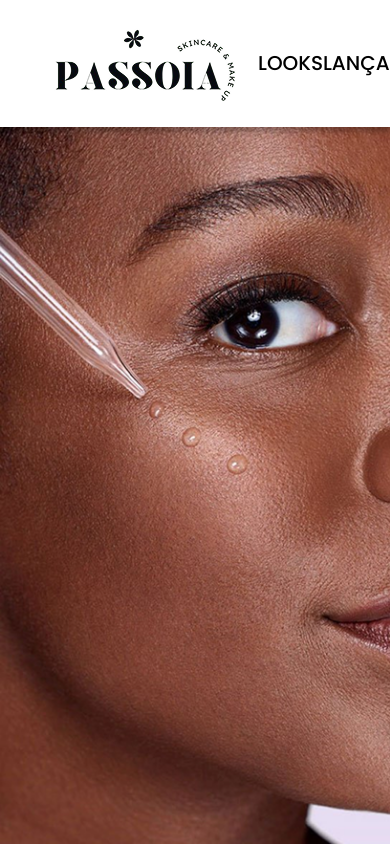
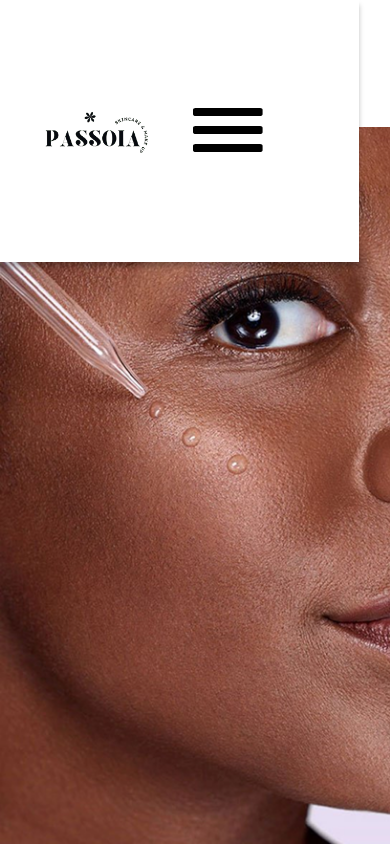
Before and after one commit to luanapalmeira/passoia, a React (Vite) app: page / in a window 390 px wide. Shown: the top 846 px of the page. Built offline with nearby package versions, Linux system fonts and the light colour scheme.

Commit message:
Iniciando a estilização do site para o mobile + Criação do menu hambúrguer

```diff
--- a/src/components/Header/header.scss
+++ b/src/components/Header/header.scss
@@ -18,6 +18,10 @@ header {
     &:hover {
       transform: scale(1.05);
     }
+  }
+
+  .hamburger-img {
+    display: none;
   }
 
   ul {
@@ -44,3 +48,59 @@ header {
     }
   }
 }
+
+@media (min-width: 201px) and (max-width: 500px) {
+  header {
+    height: 31vh;
+    width: 92%;
+
+    img {
+      width: 36%;
+    }
+
+    .hamburger-img {
+      display: flex;
+      margin-right: 2rem;
+      z-index: 20;
+      cursor: pointer;
+
+      img {
+        width: 18vw;
+        height: auto;
+        margin-right: 4rem;
+      }
+    }
+
+    ul {
+      position: absolute;
+      top: 31vh;    //Fica logo abaixo do header fixo
+      left: 0;
+      width: 100%;
+      background: #ffffff;
+      flex-direction: column;
+      align-items: center;
+      padding: 0;
+      gap: 1.5rem;
+
+      /* estado fechado */
+      max-height: 0;
+      overflow: hidden;
+      transition: max-height 0.4s ease-in-out, padding 0.3s;
+
+      li {
+        width: 25%;
+
+        a {
+          font-size: 2.5rem;
+        }
+      }
+    }
+
+    /* menu aberto */
+    .menu-open {
+      padding: 2.5rem 0;
+      max-height: 500px;
+      font-size: 4rem;
+    }
+  }
+}
--- a/src/components/Header/index.jsx
+++ b/src/components/Header/index.jsx
@@ -1,7 +1,11 @@
+import { useState } from "react";
 import "./header.scss";
 import logo from "../../assets/Header/logo.png";
+import menuIcon from "../../assets/Header/menu.svg";
 
 function Header() {
+  const [menuOpen, setMenuOpen] = useState(false);
+
   return (
     <header>
       <img
@@ -11,15 +15,19 @@ function Header() {
         onClick={() => window.scrollTo({ top: 0, behavior: "smooth" })}
       />
 
-      <ul>
+      <div className="hamburger-img" onClick={() => setMenuOpen(!menuOpen)}>
+        <img src={menuIcon} alt="Menu" />
+      </div>
+
+      <ul className={menuOpen ? "menu-open" : ""}>
         <li>
-          <a href="#secao-looks"> LOOKS </a>
+          <a href="#secao-looks" onClick={() => setMenuOpen(false)}> LOOKS </a>
         </li>
         <li>
-          <a href="#secao-lancamentos"> LANÇAMENTOS </a>
+          <a href="#secao-lancamentos" onClick={() => setMenuOpen(false)}> LANÇAMENTOS </a>
         </li>
         <li>
-          <a href="#secao-novidades"> NOVIDADES </a>
+          <a href="#secao-novidades" onClick={() => setMenuOpen(false)}> NOVIDADES </a>
         </li>
       </ul>
     </header>
```
Also changed, not shown: src/assets/Header/menu.svg (added), src/global.scss (line endings or trailing spaces).
